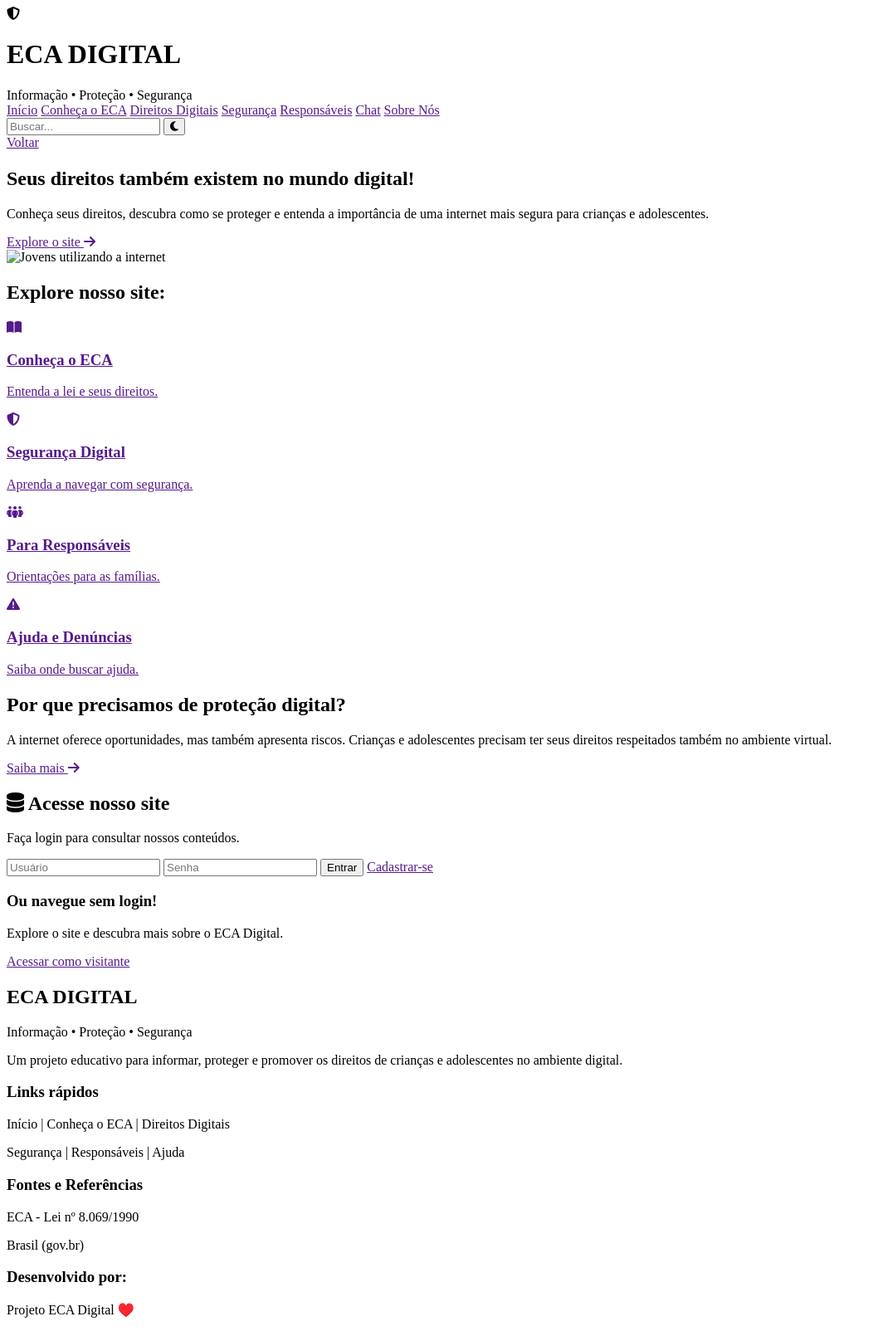
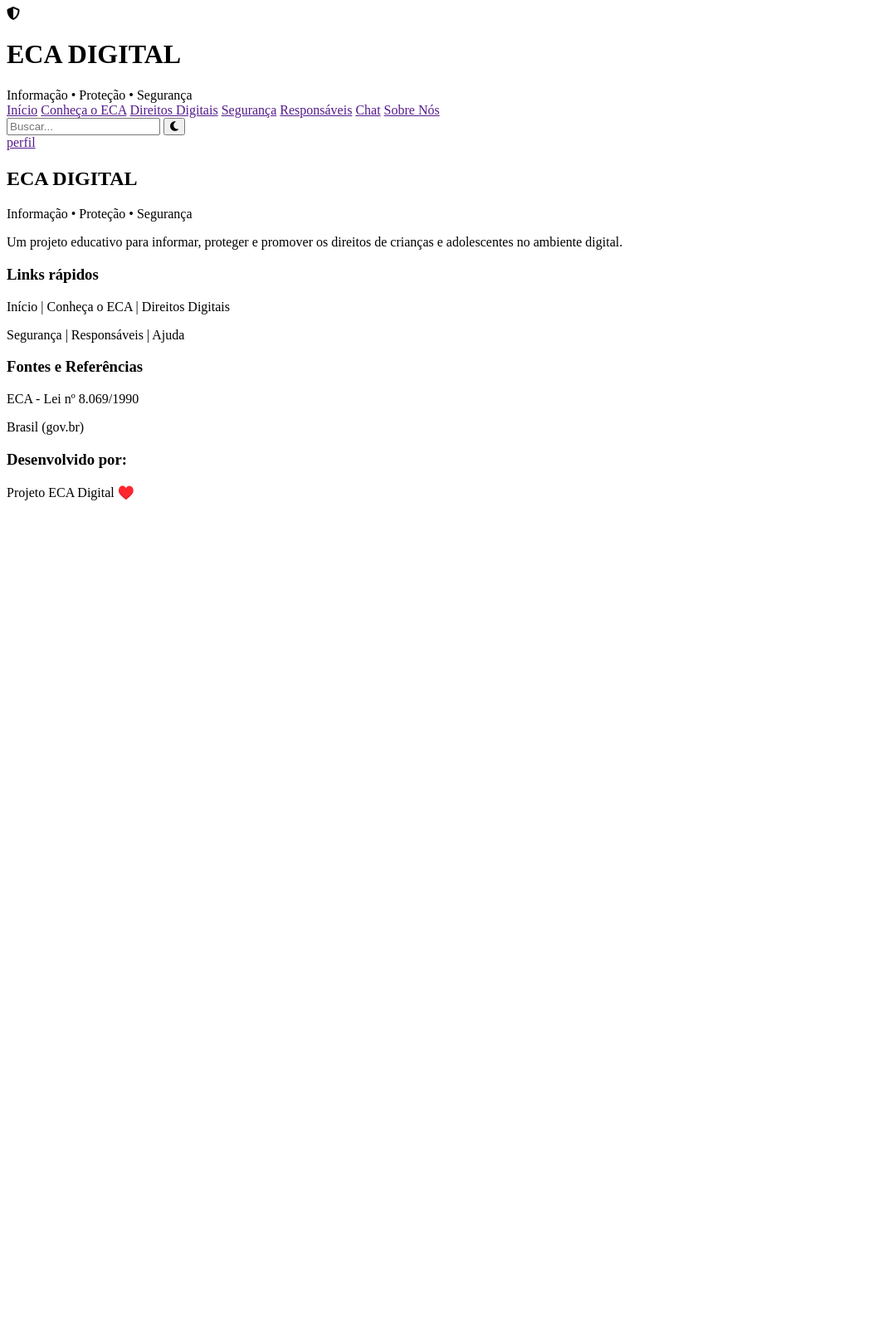
Before and after one commit to eloaoliveira658-gif/projeto_mvc-eca3, a PHP site: template app/Views/users/index.php in a window 1280 px wide. Shown: the whole page at 83% size, without its empty margins (0-1052 px from the left). After the commit the page ends 603 px from the top, so only its background shows below. Run offline with PHP 8.4, Linux system fonts and the light colour scheme; the template is opened without the code that fills it, so the values that code supplies are empty.

Commit message:
apaquei o arquivo ajuda

```diff
--- a/app/Views/users/index.php
+++ b/app/Views/users/index.php
@@ -1,4 +1,4 @@
-<a href="<?= e(url('user')) ?>">Voltar</a>
+<a href="<?= e(url('perfil')) ?>">perfil</a>
 
 <h1><?= e($title) ?></h1>
 
@@ -50,97 +50,3 @@
 <?php endforeach; ?>
 
 </ul>
-
-<section class="banner">
-    <div class="banner-texto">
-        <h1>Seus direitos também existem no mundo digital!</h1>
-
-        <p>
-            Conheça seus direitos, descubra como se proteger
-            e entenda a importância de uma internet mais segura
-            para crianças e adolescentes.
-        </p>
-
-        <a href="<?= e(url('eca/index')) ?>" class="botao">
-            Explore o site <i class="fa-solid fa-arrow-right"></i>
-        </a>
-    </div>
-
-    <div class="banner-imagem">
-        <img src="<?= e(asset('img/jovens.png')) ?>" alt="Jovens utilizando a internet">
-    </div>
-</section>
-
-<section class="explorar">
-    <h2>Explore nosso site:</h2>
-
-    <div class="cards">
-        <a href="<?= e(url('eca/index')) ?>" class="card">
-            <i class="fa-solid fa-book-open"></i>
-            <div>
-                <h3>Conheça o ECA</h3>
-                <p>Entenda a lei e seus direitos.</p>
-            </div>
-        </a>
-
-        <a href="<?= e(url('seguranca/index')) ?>" class="card">
-            <i class="fa-solid fa-shield-halved"></i>
-            <div>
-                <h3>Segurança Digital</h3>
-                <p>Aprenda a navegar com segurança.</p>
-            </div>
-        </a>
-
-        <a href="<?= e(url('responsaveis/index')) ?>" class="card">
-            <i class="fa-solid fa-people-group"></i>
-            <div>
-                <h3>Para Responsáveis</h3>
-                <p>Orientações para as famílias.</p>
-            </div>
-        </a>
-
-        <a href="<?= e(url('ajuda/index')) ?>" class="card">
-            <i class="fa-solid fa-triangle-exclamation"></i>
-            <div>
-                <h3>Ajuda e Denúncias</h3>
-                <p>Saiba onde buscar ajuda.</p>
-            </div>
-        </a>
-    </div>
-</section>
-
-<section class="informacoes">
-    <div class="protecao">
-        <h2>Por que precisamos de proteção digital?</h2>
-
-        <p>
-            A internet oferece oportunidades, mas também apresenta riscos.
-            Crianças e adolescentes precisam ter seus direitos respeitados
-            também no ambiente virtual.
-        </p>
-
-        <a href="<?= e(url('seguranca/index')) ?>" class="botao">
-            Saiba mais <i class="fa-solid fa-arrow-right"></i>
-        </a>
-    </div>
-
-    <div class="login">
-        <h2><i class="fa-solid fa-database"></i> Acesse nosso site</h2>
-
-        <p>Faça login para consultar nossos conteúdos.</p>
-
-        <form action="<?= e(url('user/login')) ?>" method="POST">
-            <input type="text" name="usuario" placeholder="Usuário" required>
-            <input type="password" name="senha" placeholder="Senha" required>
-
-            <button type="submit" class="botao">Entrar</button>
-            <a href="<?= e(url('user/create')) ?>" class="botao-secundario">Cadastrar-se</a>
-        </form>
-
-        <div class="visitante">
-            <h3>Ou navegue sem login!</h3>
-            <p>Explore o site e descubra mais sobre o ECA Digital.</p>
-            <a href="<?= e(url('eca/index')) ?>" class="botao">Acessar como visitante</a>
-        </div>
-    </div>
-</section>
--- a/database/create_user.sql
+++ b/database/create_user.sql
@@ -1,5 +1,5 @@
 -- Execute com uma conta administrativa, apenas na configuração inicial.
 CREATE USER 'projeto_eca'@'localhost'
-  IDENTIFIED BY 'senha_segura';
+  IDENTIFIED BY 'utf8mb4';
 GRANT SELECT, INSERT, UPDATE, DELETE ON projeto_eca.*
   TO 'projeto_eca'@'localhost';
```
Also changed, not shown: app/Controllers/ajudacontroller.php (deleted, +0 -13 lines).
